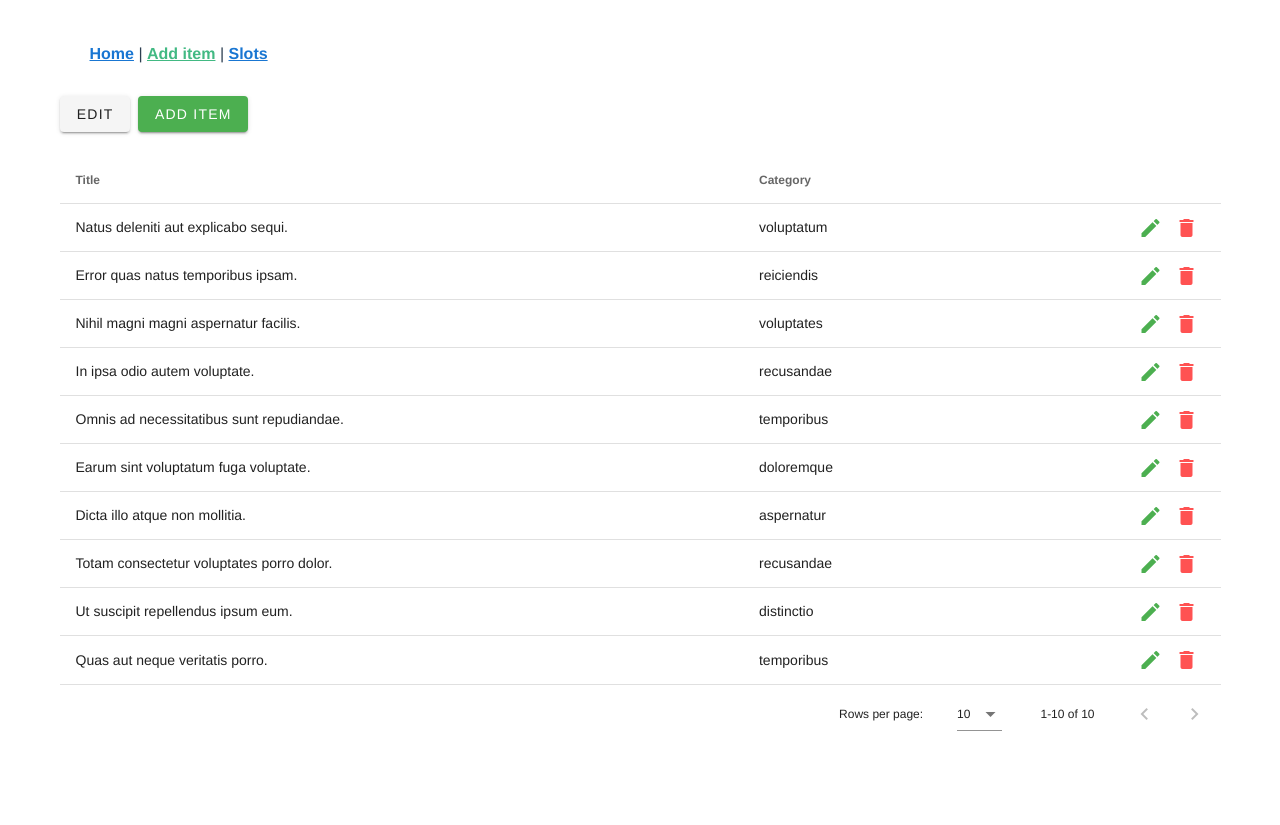
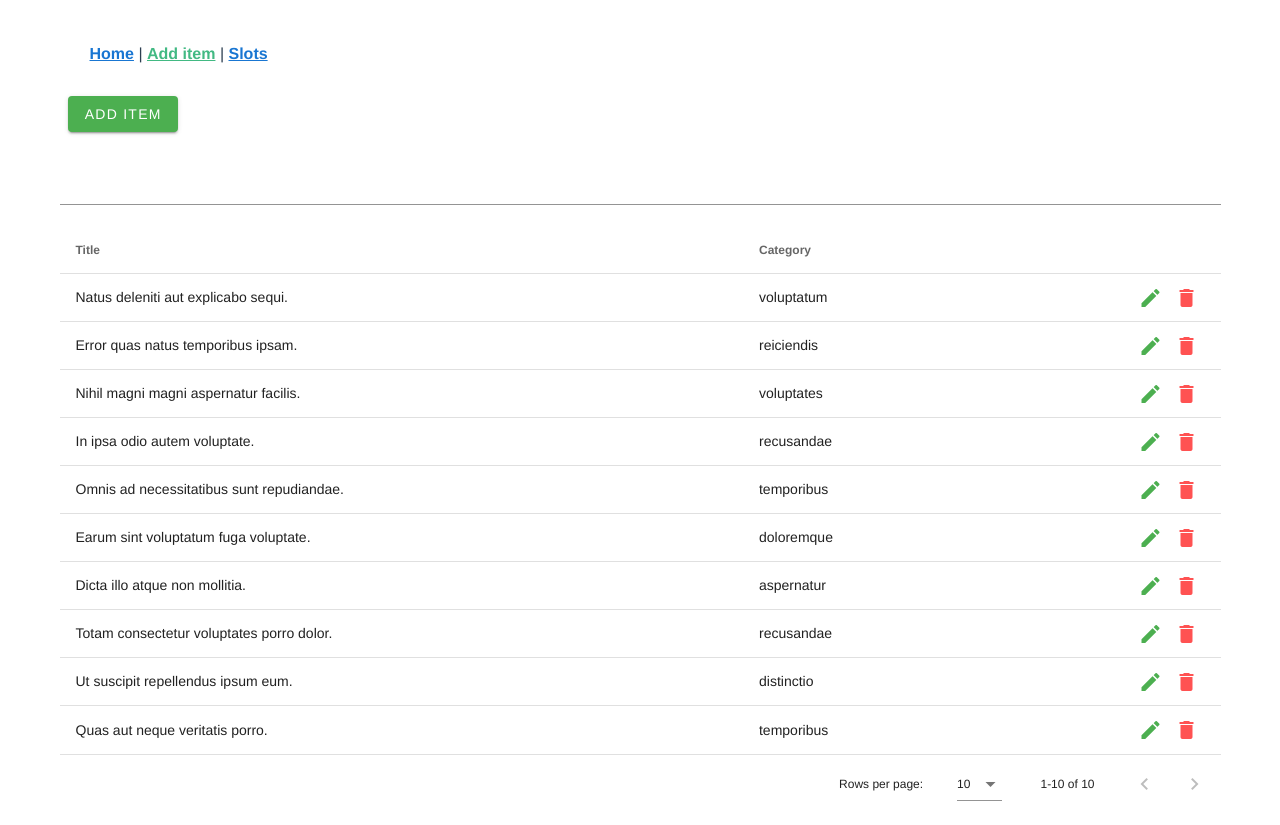
Before and after one commit to Tatiana773/vue-pp, a Vue app: page /add-item in a window 1280 px wide. Before the commit the page ends 800 px from the top, so only its background shows below. Built offline with nearby package versions, Linux system fonts and the light colour scheme.

Commit message:
Custom Widgets

```diff
--- /dev/null
+++ b/src/Widgets/WDataTable/index.vue
@@ -0,0 +1,83 @@
+<template>
+    <div>
+        <div>
+            <v-text-field
+                v-model="search"
+            />
+        </div>
+        <v-data-table
+            :headers="headers"
+            :items="computedItems"
+            :mobile-breakpoint="mobileBreakpoint"
+        >
+            <template
+                v-for="headerItem in headers"
+                #[`item.${headerItem.value}`]="{item}"
+            >
+                <slot :name="`item.${headerItem.value}`" :item="item">
+                    {{ item[headerItem.value] }}
+                </slot>
+            </template>
+        </v-data-table>
+    </div>
+</template>
+
+<script>
+export default {
+    name: 'WDataTable',
+    props: {
+        headers: {
+            type: Array,
+            default: function() {
+                return []
+            }
+        },
+        items: {
+            type: Array,
+            default: function() {
+                return []
+            }
+        },
+        mobileBreakpoint: {
+            type: [String, Number],
+            default: 600
+        },
+        searchBy: {
+            type: Array,
+            default: function() {
+                return []
+            }
+        }
+    },
+    computed: {
+        computedItems() {
+            if(!this.search) {
+                return this.items
+            }
+
+            if(this.searchBy.length === 0) {
+                return this.items
+            }
+
+            return this.items.filter(o => {
+                for (let i = 0; i < this.searchBy.length; i++) {
+                    const field = this.searchBy[i]
+
+                    if(o[field].includes(this.search)) {
+                        return true
+                    }
+                }
+            })
+        }
+    },
+    data() {
+        return {
+            search: ''
+        }
+    }
+}
+</script>
+
+<style lang=scss>
+
+</style>
--- a/src/components/AddItem/AddItem.vue
+++ b/src/components/AddItem/AddItem.vue
@@ -2,7 +2,6 @@
     <div>
         <v-row justify="center">
             <v-col cols="12">
-                <v-btn @click="onEdit">Edit</v-btn>
                 <v-btn
                     color="success"
                     dark
@@ -13,11 +12,13 @@
                 </v-btn>
             </v-col>
             <v-col cols="12">
-                <v-data-table
+                <w-data-table
                     :headers="headers"
                     :items="computedItems"
+                    :search-by="['title', 'catTitle']"
                     mobile-breakpoint="0"
                 >
+
                     <template #item.actions="{item}">
                         <div
                             v-if="!isMobile"
@@ -68,11 +69,8 @@
                             </v-menu>
                         </div>
                     </template>
-                </v-data-table>
+                </w-data-table>
             </v-col>
-
-
-
         </v-row>
         <v-dialog
             v-model="dialog"
@@ -139,12 +137,13 @@
 <script>
 import {getItemsCategoriesCollection, getItemsCollection} from '@/api/items'
 import breakpointChecker from '@/mixins/breakpointChecker'
+import WDataTable from '@/Widgets/WDataTable'
 
 const requiredField = v => !!v && !!v.length || 'This field is required'
 
 export default {
     name: 'AddItem',
-    components: {},
+    components: { WDataTable },
     mixins: [
         breakpointChecker
     ],
```
